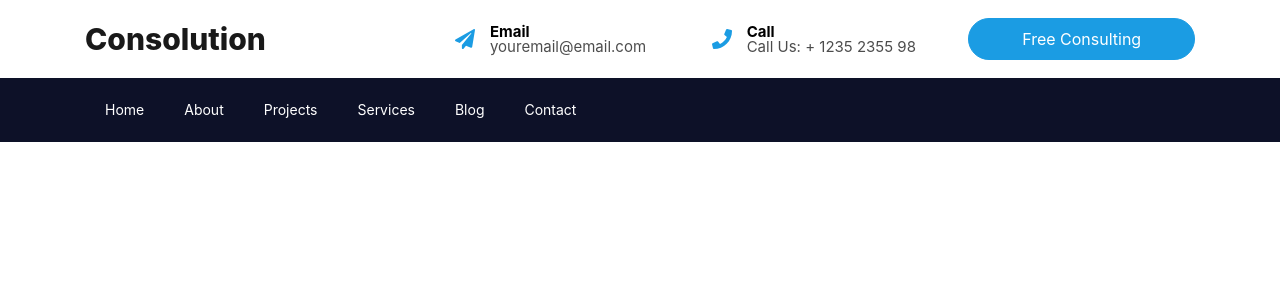
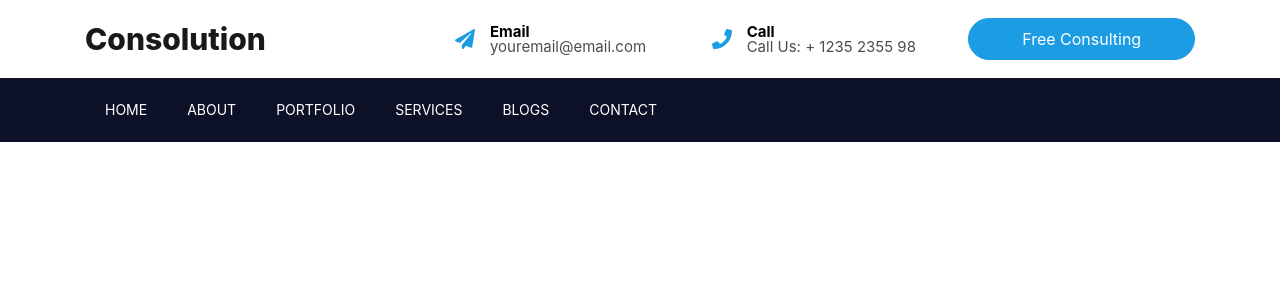
Before and after one commit to hdchinh/hdchinh.github.io-old, a React (Create React App) app: page / in a window 1280 px wide. Shown: the top 300 px of the page. Built offline with nearby package versions, Linux system fonts and the light colour scheme.

Commit message:
Change menu name

```diff
--- a/src/components/Menu/Menu.jsx
+++ b/src/components/Menu/Menu.jsx
@@ -22,27 +22,27 @@ class Menu extends Component {
 	      <div className="collapse navbar-collapse" id="ftco-nav">
 	        <ul className="navbar-nav mr-auto">
             <li className={window.location.pathname.includes('/home') ? 'nav-item active' : 'nav-item'}>
-              <a href='/home' className="nav-link"> Home</a>
+              <a href='/home' className="nav-link"> HOME</a>
             </li>
 
             <li className={window.location.pathname.includes('/about') ? 'nav-item active' : 'nav-item'}>
-              <a href='/about' className="nav-link"> About</a>
+              <a href='/about' className="nav-link"> ABOUT</a>
             </li>
 
             <li className={window.location.pathname.includes('/projects') ? 'nav-item active' : 'nav-item'}>
-              <a href='/projects' className="nav-link"> Projects</a>
+              <a href='/projects' className="nav-link"> PORTFOLIO</a>
             </li>
 
             <li className={window.location.pathname.includes('/services') ? 'nav-item active' : 'nav-item'}>
-              <a href='/services' className="nav-link"> Services</a>
+              <a href='/services' className="nav-link"> SERVICES</a>
             </li>
 
             <li className={window.location.pathname.includes('/blog') ? 'nav-item active' : 'nav-item'}>
-              <a href='/blog' className="nav-link"> Blog</a>
+              <a href='/blog' className="nav-link"> BLOGS</a>
             </li>
 
             <li className={window.location.pathname.includes('/contact') ? 'nav-item active' : 'nav-item'}>
-              <a href='/contact' className="nav-link"> Contact</a>
+              <a href='/contact' className="nav-link"> CONTACT</a>
             </li>
 	        </ul>
 	      </div>
```
